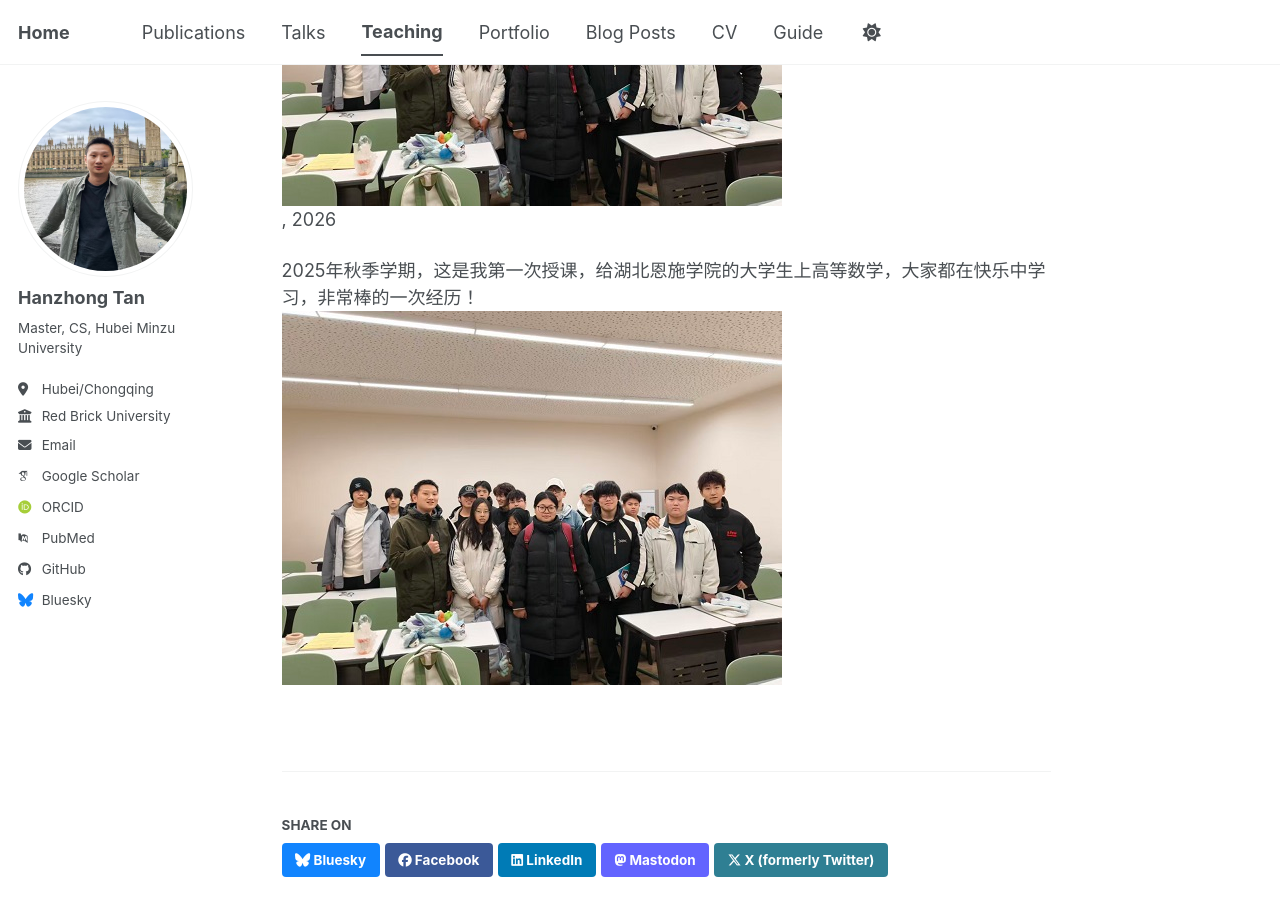
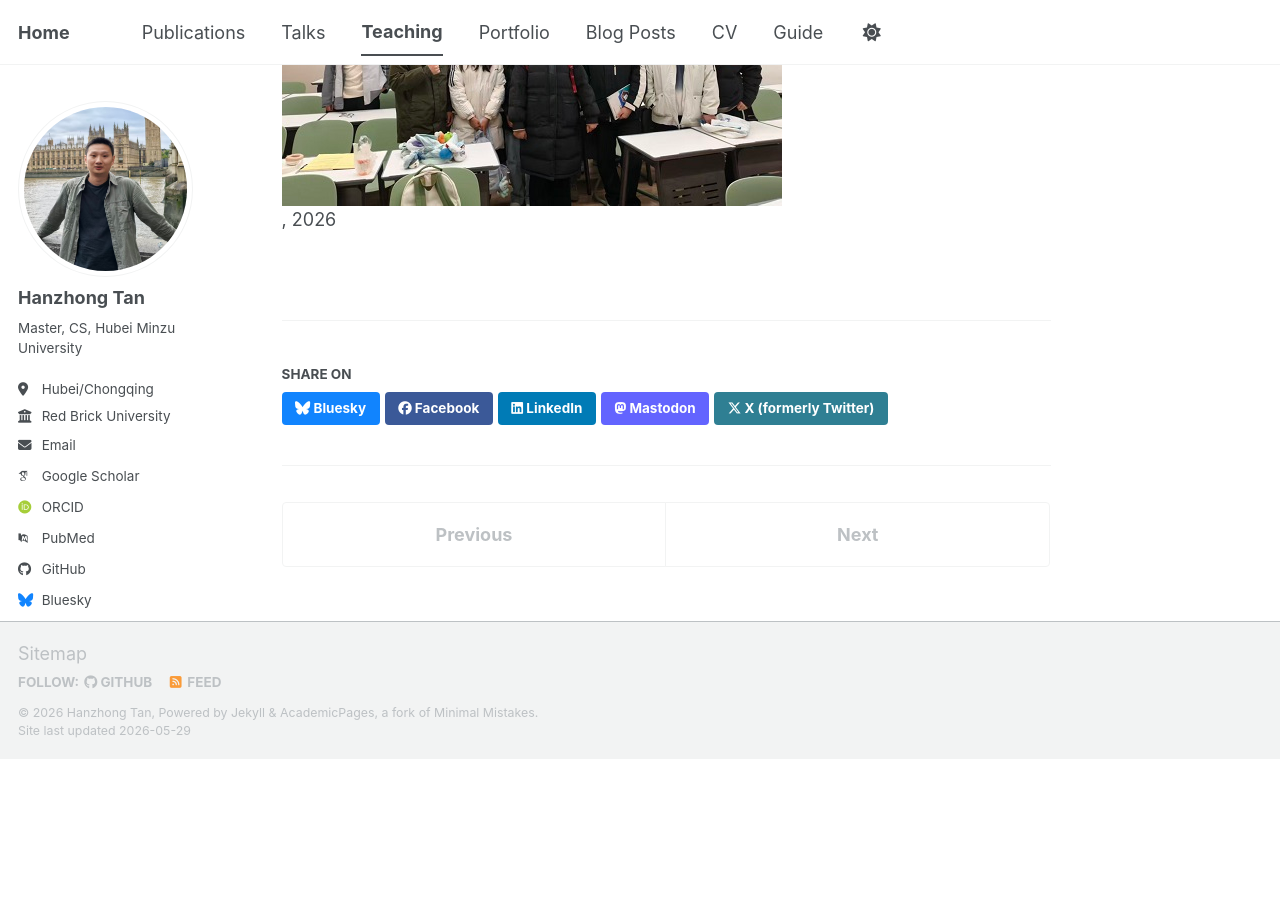
Before and after one commit to liangjiaxiaoqi/liangjiaxiaoqi.github.io, a Jekyll site: the page built from _teaching/2025-autumn-teaching-Advanced_Mathematics.md, in a window 1280 px wide and 900 px high, scrolled down 369 px. Built offline with Jekyll 4.4.1, drawn with Linux system fonts in a browser that asks for light colours; some web fonts are replaced; a script bundle is joined from its source files by our own code; library files that are not in the unit come from our copies; after the commit the page ends 1128 px from its top, so only the background shows below that.

Commit message:
Update 2025-autumn-teaching-Advanced_Mathematics.md

```diff
--- a/_teaching/2025-autumn-teaching-Advanced_Mathematics.md
+++ b/_teaching/2025-autumn-teaching-Advanced_Mathematics.md
@@ -5,4 +5,3 @@ title: "Advanced Mathematics"
 venue: "2025年秋季学期，这是我第一次授课，给湖北恩施学院的大学生上高等数学，大家都在快乐中学习，非常棒的一次经历！<br/><img src='/images/2025-秋季-高数-湖北恩施学院.jpg'><br/>" #venue excerpt
 collection: teaching
 ---
-2025年秋季学期，这是我第一次授课，给湖北恩施学院的大学生上高等数学，大家都在快乐中学习，非常棒的一次经历！<br/><img src='/images/2025-秋季-高数-湖北恩施学院.jpg'><br/>
```
